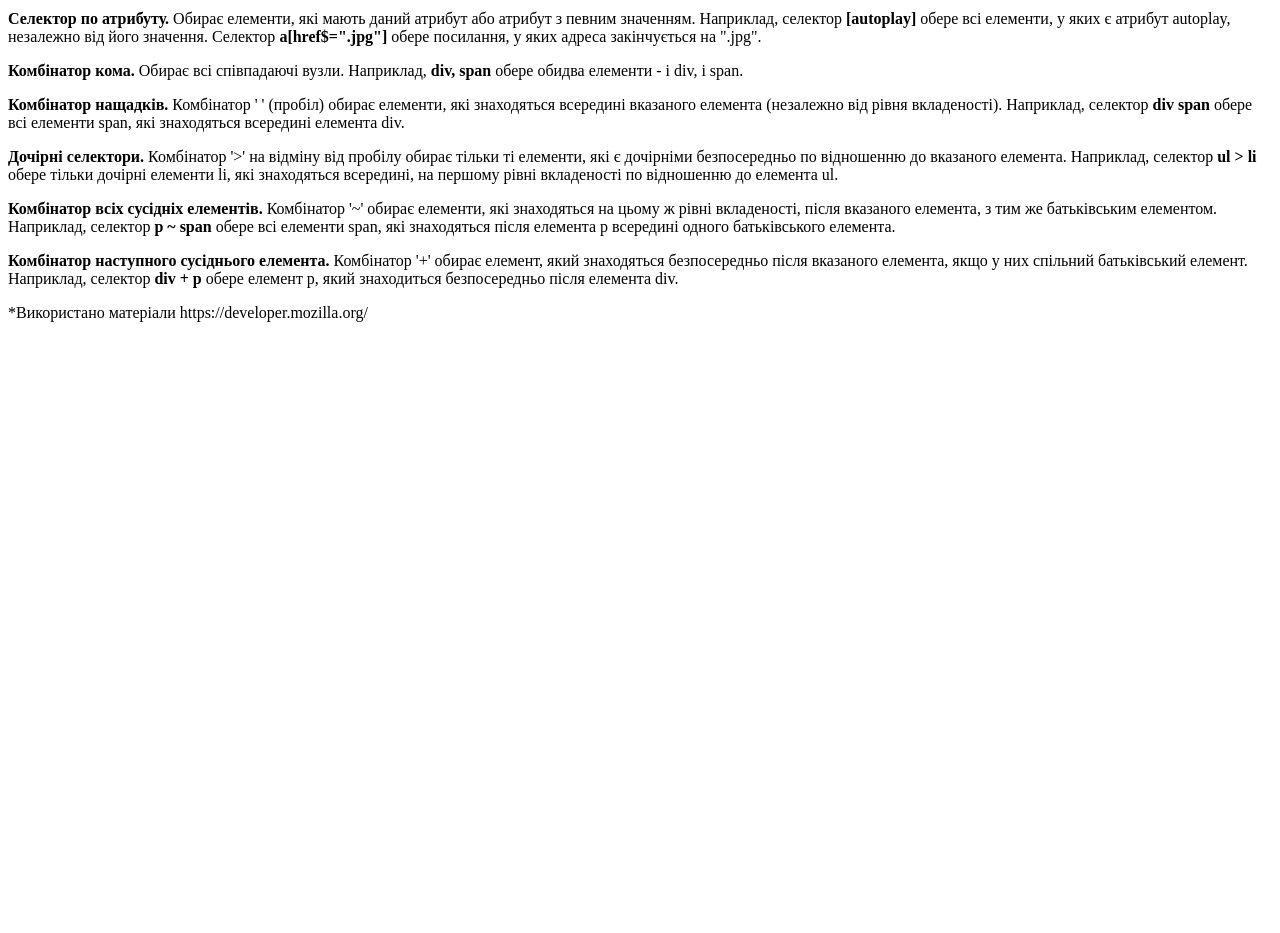
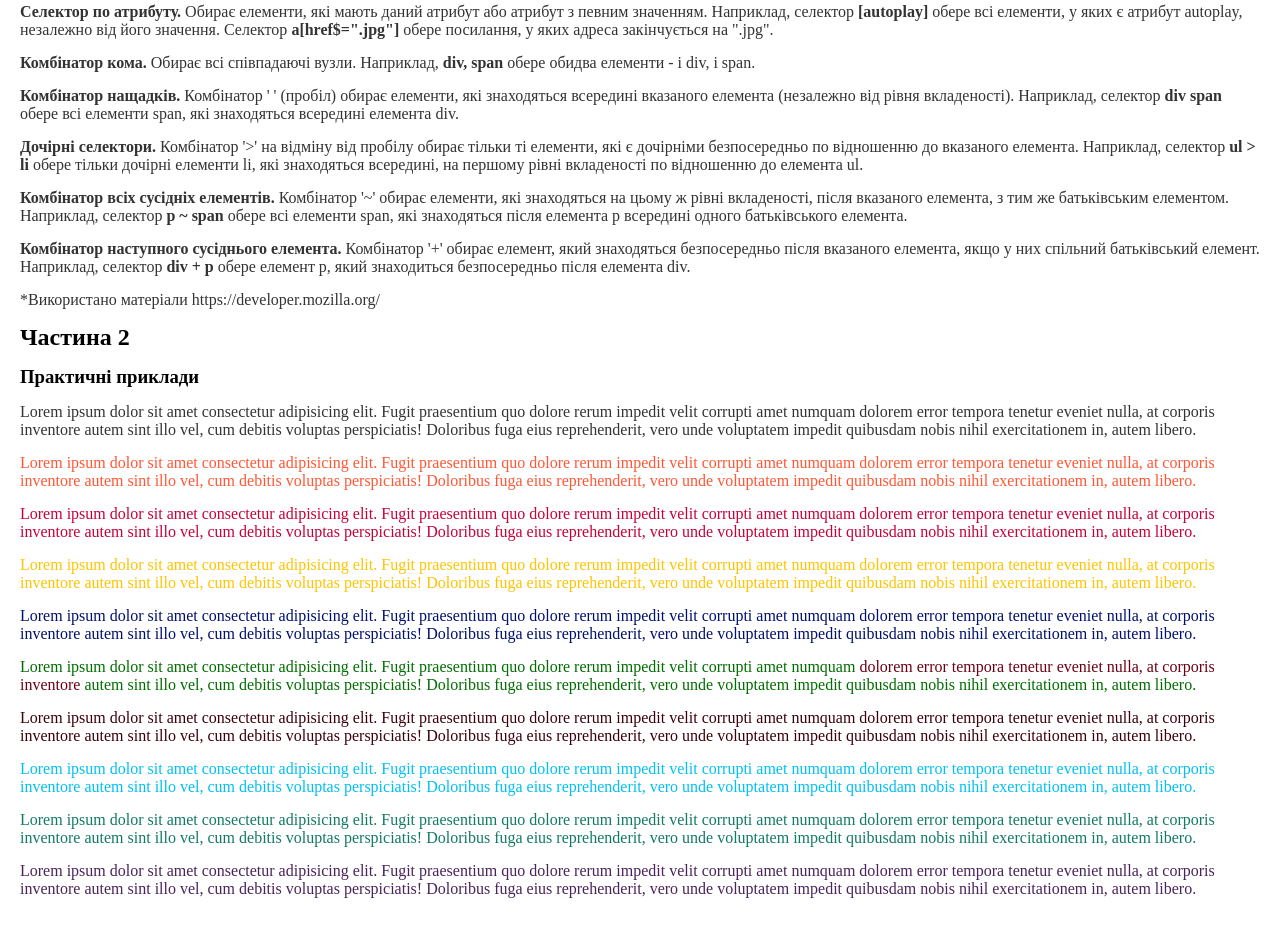
Before and after one commit to sasha1985obozny/FrontEnd-Basic-HWs, a plain HTML site: page index.html in a window 1280 px wide. Shown: the part 364-1297 px from the top of the page. Before the commit the page ends 800 px from the top, so only its background shows below. Drawn offline with Linux system fonts and the light colour scheme.

Commit message:
add par2

```diff
--- a/css/style.css
+++ b/css/style.css
@@ -11,3 +11,58 @@ a {
     color: inherit;
     text-decoration: none;
 }
+
+main {
+    padding: 20px;
+}
+
+h1,
+h2,
+h3,
+p {
+    margin: 15px 0;
+}
+
+p {
+    color: #333;
+}
+
+.first-class{
+    color: #ff5733;
+}
+
+#some-id {
+    color: #c70039;
+}
+
+.first-class.second-class {
+    color: #ffc300;
+}
+
+[data-target] {
+    color: #00106d;
+}
+
+.third-class {
+    color: #006d00;
+}
+
+.third-class > span {
+    color: #6d0015;
+}
+
+.third-class ~ p {
+    color: #00c0f4;
+}
+
+.third-class + p {
+    color: #3a000b;
+}
+
+.third-class ~ p.fourth-class {
+    color: #117a65;
+}
+
+.third-class ~ p:last-child {
+    color: #4a235a;
+}
--- a/index.html
+++ b/index.html
@@ -1,9 +1,10 @@
 <!DOCTYPE html>
-<html lang="uk">
+<html lang="zxx">
 <head>
     <meta charset="UTF-8">
     <meta http-equiv="X-UA-Compatible" content="IE=edge">
     <meta name="viewport" content="width=device-width, initial-scale=1.0">
+    <link rel="stylesheet" href="./css/style.css">
     <title>Homework 4</title>
 </head>
 <body>
@@ -23,6 +24,18 @@
         <p><b>Комбінатор всіх сусідніх елементів.</b> Комбінатор '~' обирає елементи, які знаходяться на цьому ж рівні вкладеності, після вказаного елемента, з тим же батьківським елементом. Наприклад, селектор <b>p ~ span</b> обере всі елементи span, які знаходяться після елемента р всередині одного батьківського елемента.</p>
         <p><b>Комбінатор наступного сусіднього елемента.</b> Комбінатор '+' обирає елемент, який знаходяться безпосередньо після вказаного елемента, якщо у них спільний батьківський елемент. Наприклад, селектор <b>div + p</b> обере елемент p, який знаходиться безпосередньо після елемента div.</p>
         <p>*Використано матеріали https://developer.mozilla.org/</p>
+        <h2>Частина 2</h2>
+        <h3>Практичні приклади</h3>
+        <p>Lorem ipsum dolor sit amet consectetur adipisicing elit. Fugit praesentium quo dolore rerum impedit velit corrupti amet numquam dolorem error tempora tenetur eveniet nulla, at corporis inventore autem sint illo vel, cum debitis voluptas perspiciatis! Doloribus fuga eius reprehenderit, vero unde voluptatem impedit quibusdam nobis nihil exercitationem in, autem libero.</p>
+        <p class = "first-class">Lorem ipsum dolor sit amet consectetur adipisicing elit. Fugit praesentium quo dolore rerum impedit velit corrupti amet numquam dolorem error tempora tenetur eveniet nulla, at corporis inventore autem sint illo vel, cum debitis voluptas perspiciatis! Doloribus fuga eius reprehenderit, vero unde voluptatem impedit quibusdam nobis nihil exercitationem in, autem libero.</p>
+        <p id = "some-id">Lorem ipsum dolor sit amet consectetur adipisicing elit. Fugit praesentium quo dolore rerum impedit velit corrupti amet numquam dolorem error tempora tenetur eveniet nulla, at corporis inventore autem sint illo vel, cum debitis voluptas perspiciatis! Doloribus fuga eius reprehenderit, vero unde voluptatem impedit quibusdam nobis nihil exercitationem in, autem libero.</p>
+        <p class = "first-class second-class">Lorem ipsum dolor sit amet consectetur adipisicing elit. Fugit praesentium quo dolore rerum impedit velit corrupti amet numquam dolorem error tempora tenetur eveniet nulla, at corporis inventore autem sint illo vel, cum debitis voluptas perspiciatis! Doloribus fuga eius reprehenderit, vero unde voluptatem impedit quibusdam nobis nihil exercitationem in, autem libero.</p>
+        <p data-target = "id">Lorem ipsum dolor sit amet consectetur adipisicing elit. Fugit praesentium quo dolore rerum impedit velit corrupti amet numquam dolorem error tempora tenetur eveniet nulla, at corporis inventore autem sint illo vel, cum debitis voluptas perspiciatis! Doloribus fuga eius reprehenderit, vero unde voluptatem impedit quibusdam nobis nihil exercitationem in, autem libero.</p>
+        <p class = "third-class">Lorem ipsum dolor sit amet consectetur adipisicing elit. Fugit praesentium quo dolore rerum impedit velit corrupti amet numquam <span>dolorem error tempora tenetur eveniet nulla, at corporis inventore</span>  autem sint illo vel, cum debitis voluptas perspiciatis! Doloribus fuga eius reprehenderit, vero unde voluptatem impedit quibusdam nobis nihil exercitationem in, autem libero.</p>
+        <p>Lorem ipsum dolor sit amet consectetur adipisicing elit. Fugit praesentium quo dolore rerum impedit velit corrupti amet numquam dolorem error tempora tenetur eveniet nulla, at corporis inventore autem sint illo vel, cum debitis voluptas perspiciatis! Doloribus fuga eius reprehenderit, vero unde voluptatem impedit quibusdam nobis nihil exercitationem in, autem libero.</p>
+        <p>Lorem ipsum dolor sit amet consectetur adipisicing elit. Fugit praesentium quo dolore rerum impedit velit corrupti amet numquam dolorem error tempora tenetur eveniet nulla, at corporis inventore autem sint illo vel, cum debitis voluptas perspiciatis! Doloribus fuga eius reprehenderit, vero unde voluptatem impedit quibusdam nobis nihil exercitationem in, autem libero.</p>
+        <p class = "fourth-class">Lorem ipsum dolor sit amet consectetur adipisicing elit. Fugit praesentium quo dolore rerum impedit velit corrupti amet numquam dolorem error tempora tenetur eveniet nulla, at corporis inventore autem sint illo vel, cum debitis voluptas perspiciatis! Doloribus fuga eius reprehenderit, vero unde voluptatem impedit quibusdam nobis nihil exercitationem in, autem libero.</p>
+        <p>Lorem ipsum dolor sit amet consectetur adipisicing elit. Fugit praesentium quo dolore rerum impedit velit corrupti amet numquam dolorem error tempora tenetur eveniet nulla, at corporis inventore autem sint illo vel, cum debitis voluptas perspiciatis! Doloribus fuga eius reprehenderit, vero unde voluptatem impedit quibusdam nobis nihil exercitationem in, autem libero.</p>
     </main>
 </body>
 </html>
```
